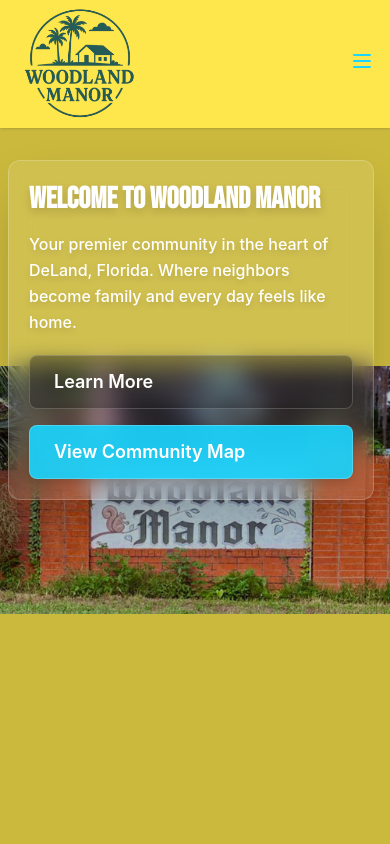
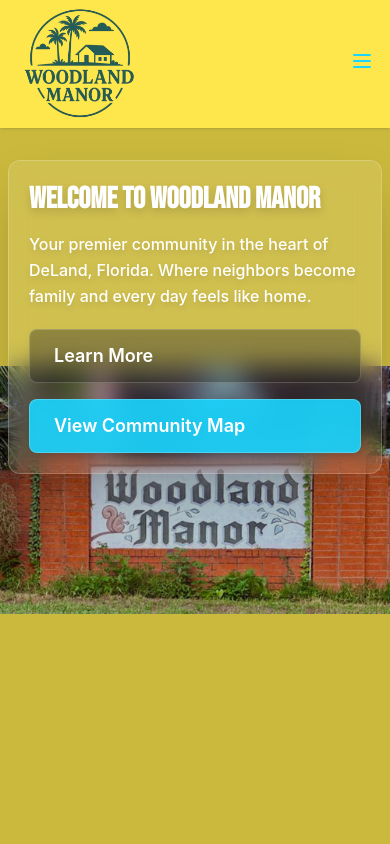
Before and after one commit to brennanhunter/woodland-manor, a Next.js app: page / in a window 390 px wide. Shown: the top 844 px of the page. Built offline with nearby package versions, Linux system fonts and the light colour scheme.

Commit message:
Fixed Mobile cover.

```diff
--- a/src/components/Hero.tsx
+++ b/src/components/Hero.tsx
@@ -32,8 +32,8 @@ const Hero = () => {
       <div className="absolute inset-0 bg-black/20 sm:bg-transparent z-5"></div>
 
       {/* Text Overlay with Glassmorphism */}
-      <div className="relative z-10 text-left text-white pl-2 sm:pl-4 lg:pl-6 pr-4 w-full max-w-7xl">
-        <div className="backdrop-blur-md bg-white/10 border border-white/20 rounded-xl sm:rounded-2xl p-5 sm:p-7 lg:p-8 shadow-2xl transition-all duration-500 max-w-md sm:max-w-xl lg:max-w-2xl">
+      <div className="relative z-10 text-left text-white w-full max-w-7xl flex flex-col justify-end sm:justify-start h-full">
+        <div className="backdrop-blur-md bg-white/10 border border-white/20 rounded-xl sm:rounded-2xl p-5 sm:p-7 lg:p-8 shadow-2xl transition-all duration-500 max-w-md sm:max-w-xl lg:max-w-2xl mx-2 sm:mx-0 sm:ml-2 lg:ml-6 mb-8 sm:mb-0 sm:mt-8">
           <h1 className="text-3xl sm:text-4xl md:text-5xl lg:text-5xl font-bold leading-tight mb-3 sm:mb-5 drop-shadow-lg font-bebas">
             Welcome to Woodland Manor
           </h1>
```
